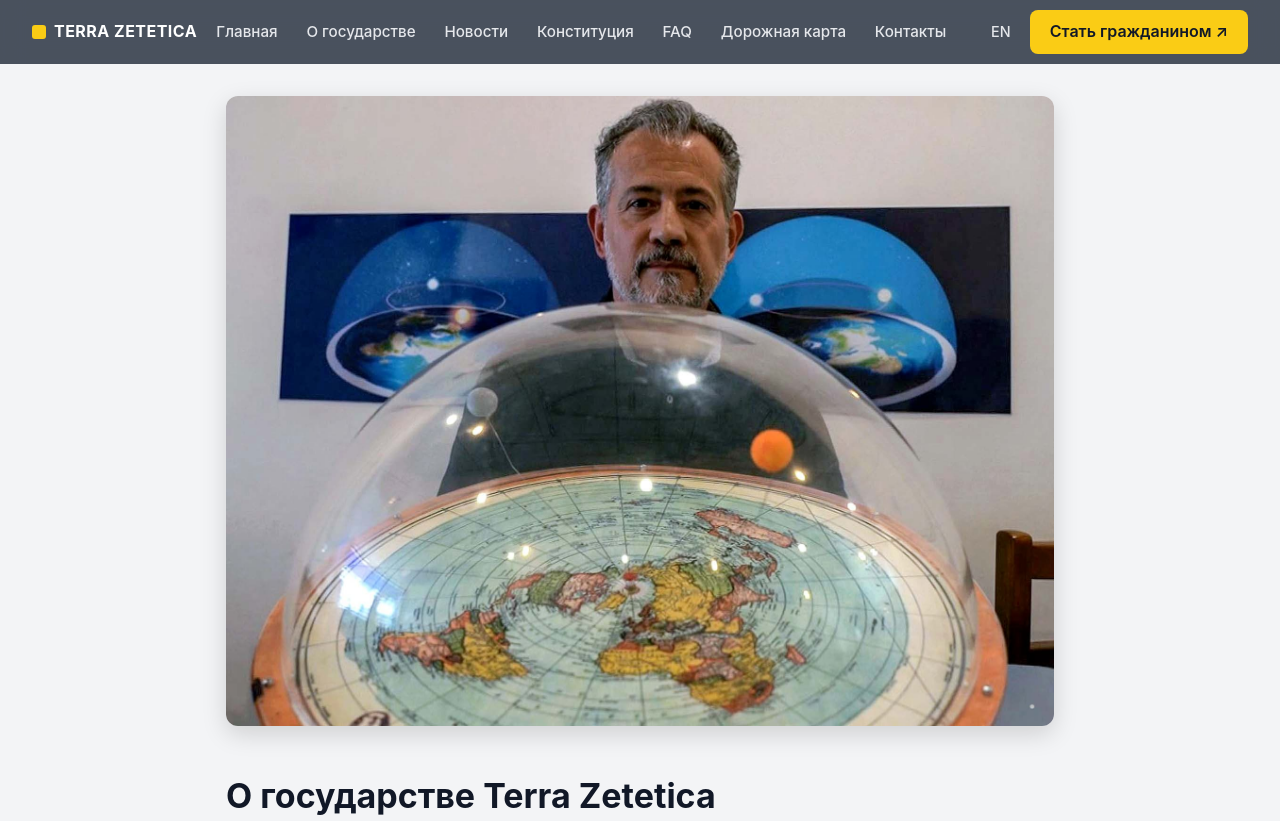
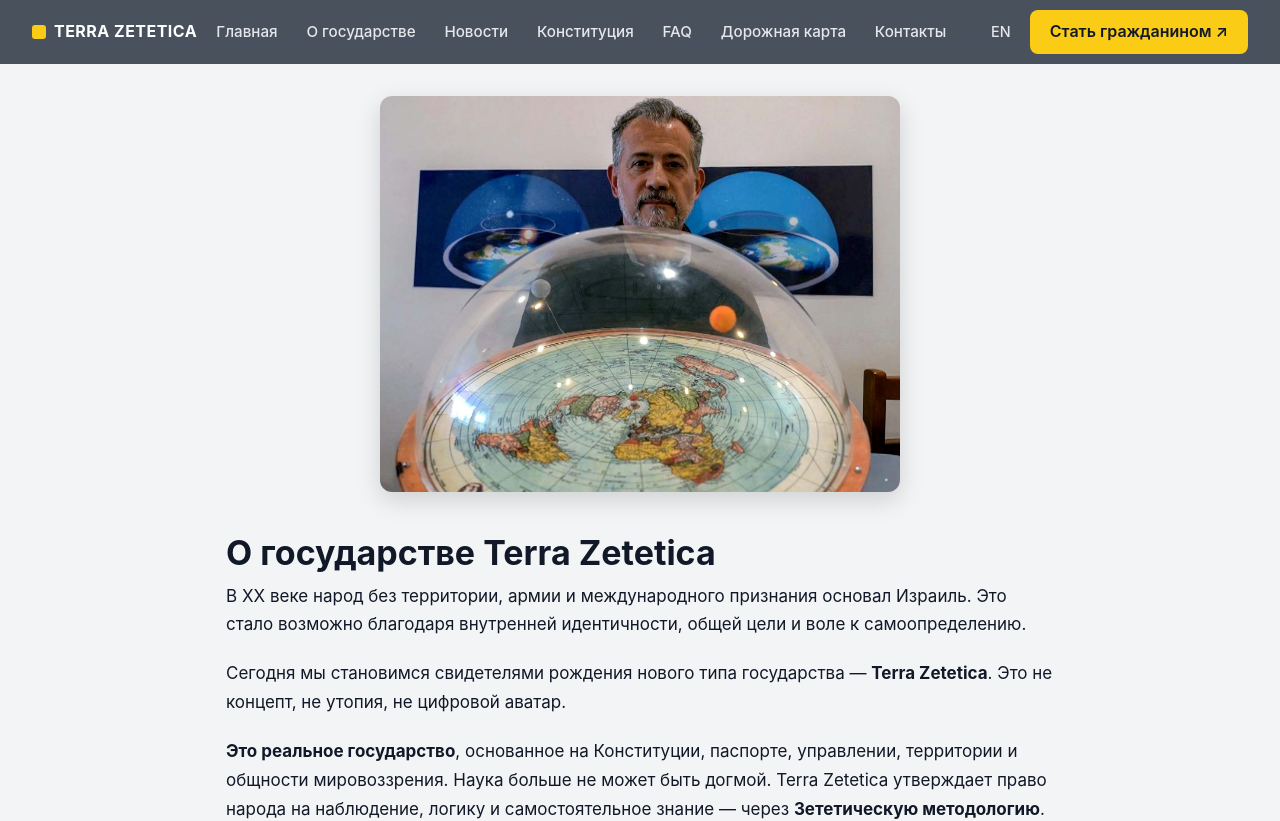
Before and after one commit to kardinalmarkov/terra-zetetica, a Next.js app: page /about in a window 1280 px wide. Shown: the top 821 px of the page. Built offline with nearby package versions, Linux system fonts and the light colour scheme.

Commit message:
Update about.js

```diff
--- a/pages/about.js
+++ b/pages/about.js
@@ -21,12 +21,17 @@ export default function About() {
         alt="Плоская Земля"
         style={{
           width: '100%',
+          maxWidth: '520px',
           height: 'auto',
           marginBottom: '2rem',
           borderRadius: '12px',
           boxShadow: '0 8px 24px rgba(0,0,0,0.15)',
+          display: 'block',
+          marginLeft: 'auto',
+          marginRight: 'auto',
         }}
       />
+
 
       <h1>О государстве Terra Zetetica</h1>
 
```
